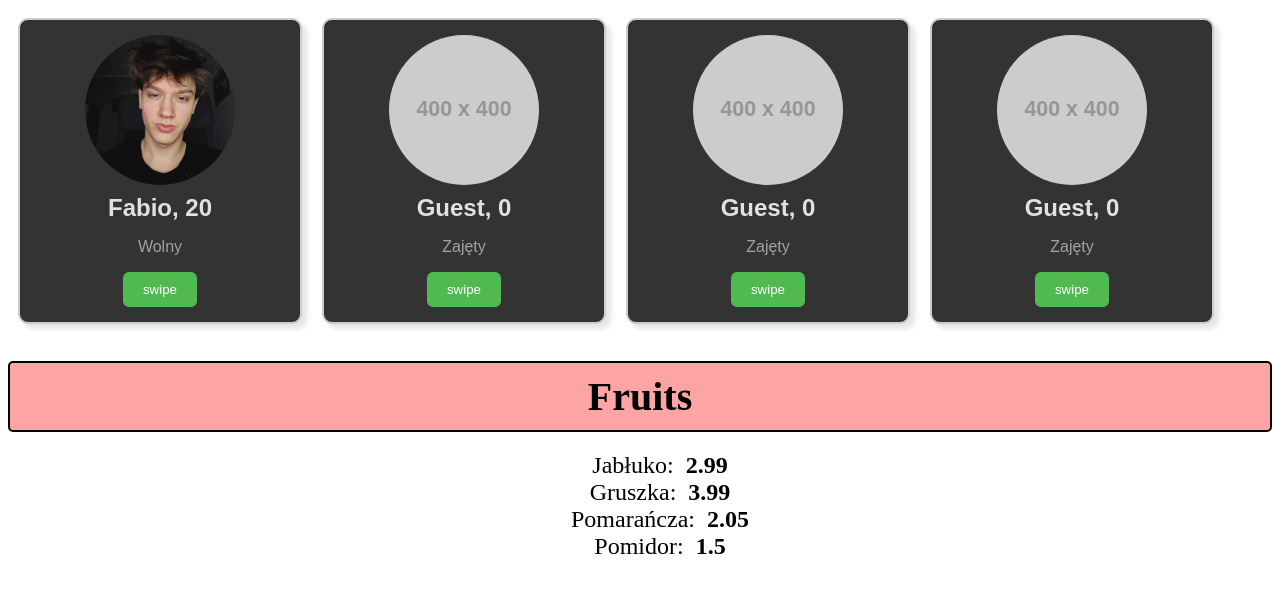
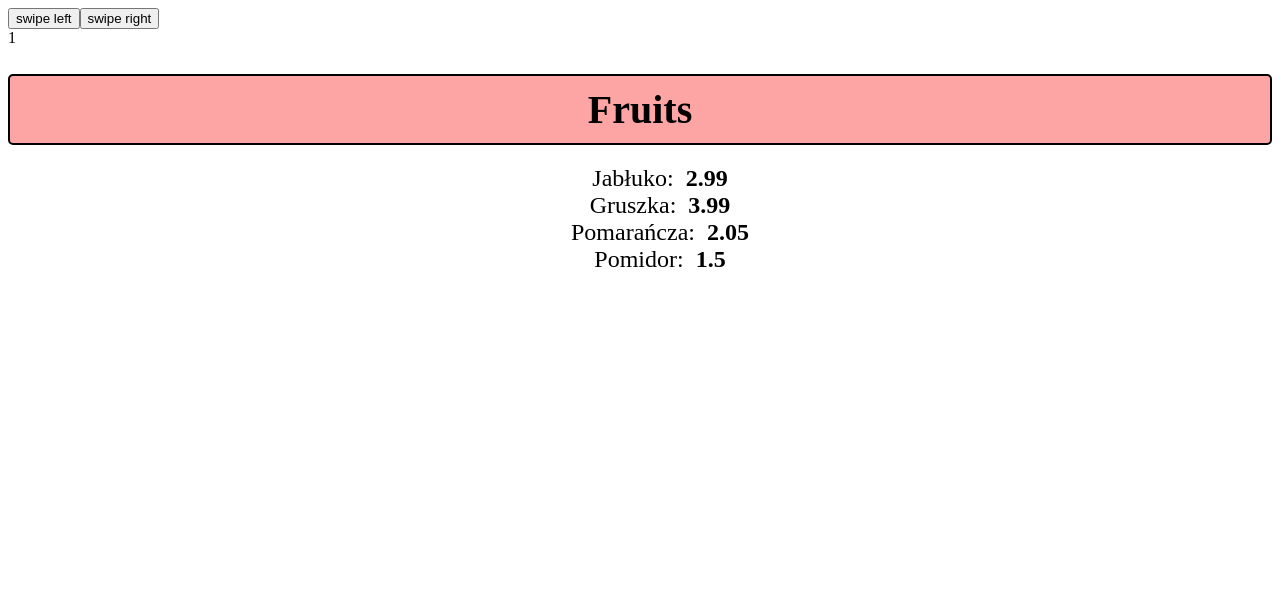
Before and after one commit to Warrgun/react-frontend, a React (Vite) app in the folder my-react-app/: page / in a window 1280 px wide. Shown: the top 592 px of the page. Built offline with nearby package versions, Linux system fonts and the light colour scheme.

Commit message:
swipeCards

```diff
--- a/my-react-app/src/App.jsx
+++ b/my-react-app/src/App.jsx
@@ -1,6 +1,7 @@
 import Card from "./Card"
 import List from "./ListFruits.jsx"
 import profilePic from "./assets/profile.jpg"
+import SlidingCards from "./SlidingCards.jsx";
 
 
 function App() {
@@ -12,13 +13,17 @@ function App() {
     {id: 4, name: "Pomidor", prize: 1.50}
     ];
 
+    const cards = [
+      {id:1, comp: <Card picture = {profilePic} name="Fabio" age ={20} isSingle = {true}/>},
+      {id:2, comp: <Card/>},
+      {id:3, comp: <Card/>},
+      {id:4, comp: <Card/>}
+    ]
+
 
     return(
       <>
-        <Card picture = {profilePic} name="Fabio" age ={20} isSingle = {true}/>
-        <Card/>
-        <Card/>
-        <Card/>
+        <SlidingCards items={cards}/>
         {fruits.length > 0 && <List items={fruits} category="Fruits"/>}
       </>
     );
--- /dev/null
+++ b/my-react-app/src/SlidingCards.jsx
@@ -0,0 +1,39 @@
+import React, {useState} from "react";
+
+function SlidingCards({
+    items = [],
+}){
+    let [id, setId] = useState(1);
+
+    const swipeRight = () =>{
+        if(id < items.length){
+            setId(id + 1);
+        }
+        else{
+            setId(1)
+        }
+    }
+
+    const swipeLeft = () =>{
+        if(id > 1){
+            setId(id - 1);
+        }
+        else{
+            setId(items.length)
+        }
+    }
+
+    const currentItem = items.find( item => item.id === id);
+
+    return(
+            <div>
+                <button onClick={swipeLeft}>swipe left</button>
+                <button onClick={swipeRight}>swipe right</button>
+                <div>
+                    {currentItem.id}
+                </div>
+            </div>
+    );
+}
+
+export default SlidingCards
--- a/my-react-app/src/button/Button.jsx
+++ b/my-react-app/src/button/Button.jsx
@@ -1,8 +1,11 @@
 import styles from "./button.module.css"
 
 function Button(){
+
+    const onClickHandler = (e) => e.target.textContent = "You just swiped!!!";
+
     return(
-        <button className={styles.button}>swipe</button>
+        <button onClick={(e) => onClickHandler(e)} className={styles.button}>swipe</button>
     );
 }
 
```
